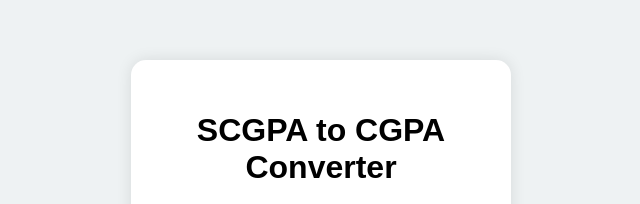
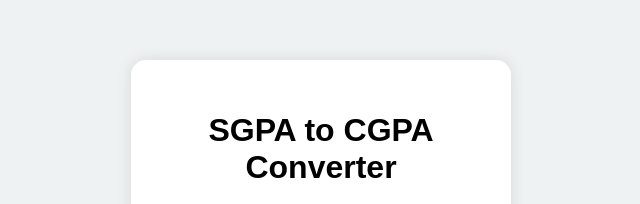
Before and after one commit to PavanRameshMalthi/CGPA-CONVETER, a plain HTML site: page index.html in a window 1280 px wide. Shown: the part 162-366 px from the top of the page, without its empty margins (319-959 px from the left). Drawn offline with Linux system fonts and the light colour scheme.

Commit message:
Fix header title in SGPA to CGPA converter

```diff
--- a/index.html
+++ b/index.html
@@ -7,7 +7,7 @@
 </head>
 <body>
     <div class="container">
-        <h1>SCGPA to CGPA Converter</h1>
+        <h1>SGPA to CGPA Converter</h1>
 
         <div id="inputs">
             <!-- Start with only 1 semester input -->
```
